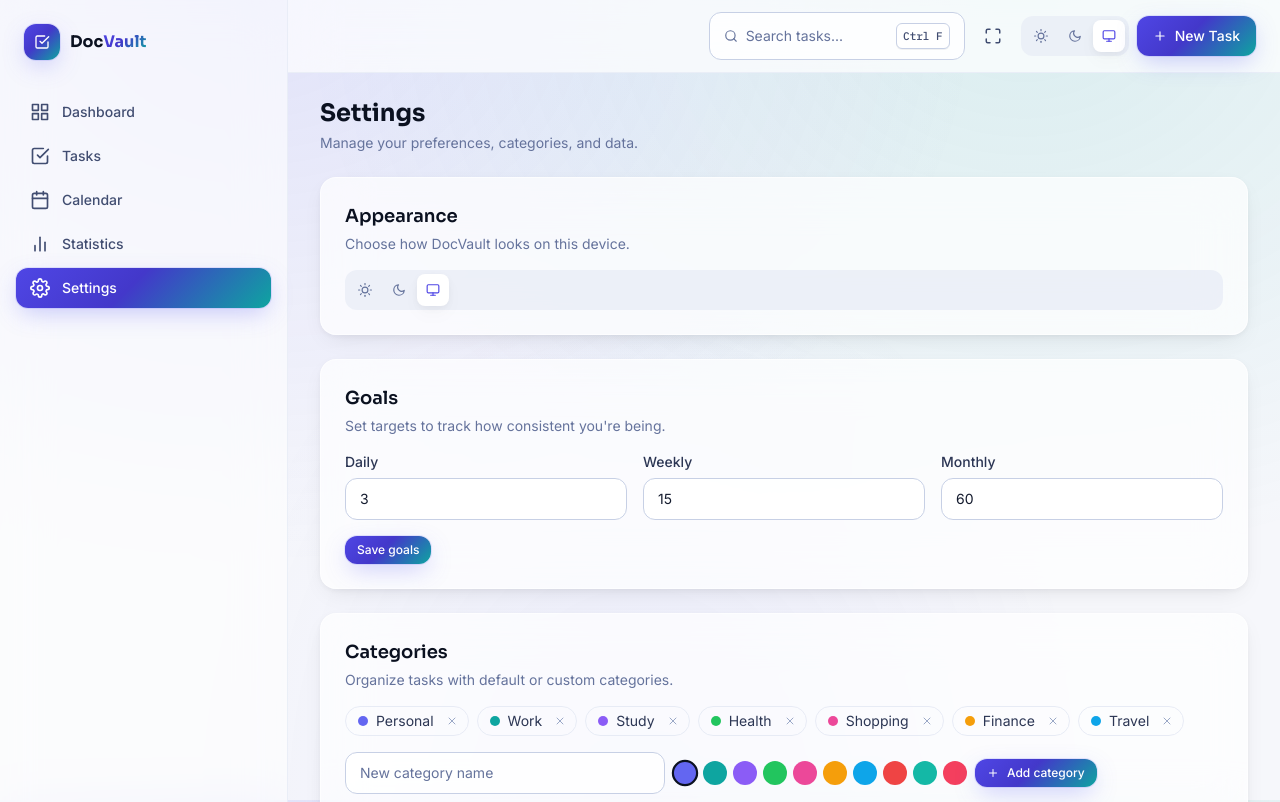
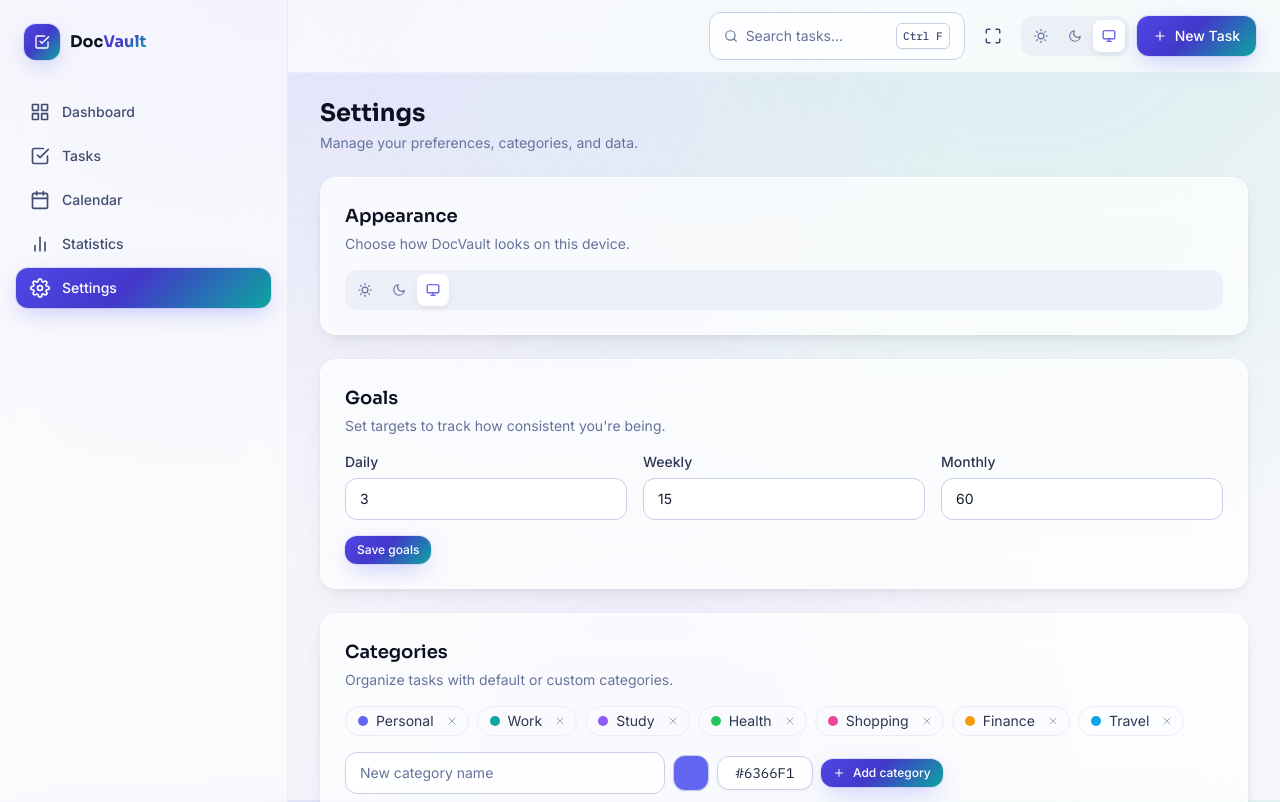
Before and after one commit to hardik-prajapati-12/TaskFlow-Pro, a React (Vite) app: page /settings in a window 1280 px wide. Shown: the top 802 px of the page. Built offline with nearby package versions, Linux system fonts and the light colour scheme.

Commit message:
add color picker for the category

```diff
--- a/src/components/tasks/TaskFormModal.tsx
+++ b/src/components/tasks/TaskFormModal.tsx
@@ -9,7 +9,6 @@ import { Input } from '@/components/ui/Input';
 import { Textarea } from '@/components/ui/Textarea';
 import { Select } from '@/components/ui/Select';
 import { toDateInputValue } from '@/utils/date';
-import { CATEGORY_COLOR_SWATCHES } from '@/constants/categories';
 import { cn } from '@/utils/cn';
 
 const EMPTY_VALUES: TaskFormValues = {
@@ -54,7 +53,7 @@ function TaskFormFields() {
 
   const [showNewCategory, setShowNewCategory] = useState(false);
   const [newCategoryName, setNewCategoryName] = useState('');
-  const [newCategoryColor, setNewCategoryColor] = useState(CATEGORY_COLOR_SWATCHES[0]);
+  const [newCategoryColor, setNewCategoryColor] = useState('#6366F1');
 
   const onSubmit = (values: TaskFormValues) => {
     if (formState.mode === 'edit' && formState.task) {
@@ -141,21 +140,34 @@ function TaskFormFields() {
               onChange={(e) => setNewCategoryName(e.target.value)}
               className="flex-1"
             />
-            <div className="flex items-center gap-1.5">
-              {CATEGORY_COLOR_SWATCHES.map((color) => (
-                <button
-                  key={color}
-                  type="button"
-                  onClick={() => setNewCategoryColor(color)}
-                  aria-label={`Choose color ${color}`}
-                  aria-pressed={newCategoryColor === color}
-                  className={cn(
-                    'h-6 w-6 rounded-full border-2 transition-transform',
-                    newCategoryColor === color ? 'scale-110 border-ink-900 dark:border-white' : 'border-transparent',
-                  )}
-                  style={{ backgroundColor: color }}
-                />
-              ))}
+            <div className="flex items-center gap-2">
+              <button
+                type="button"
+                onClick={() => document.getElementById('modal-category-color-picker')?.click()}
+                className="h-9 w-9 rounded-xl border border-ink-200 shadow-sm transition-transform hover:scale-105 active:scale-95 dark:border-ink-700"
+                style={{ backgroundColor: newCategoryColor }}
+                title="Choose custom color"
+              />
+              <input
+                id="modal-category-color-picker"
+                type="color"
+                value={newCategoryColor}
+                onChange={(e) => setNewCategoryColor(e.target.value)}
+                className="absolute inset-0 opacity-0 pointer-events-none w-0 h-0"
+              />
+              <input
+                type="text"
+                value={newCategoryColor.toUpperCase()}
+                onChange={(e) => {
+                  const val = e.target.value;
+                  if (/^#[0-9A-F]{0,6}$/i.test(val)) {
+                    setNewCategoryColor(val);
+                  }
+                }}
+                maxLength={7}
+                className="w-24 rounded-xl border border-ink-200 bg-white px-3 py-1.5 text-center text-sm font-mono text-ink-700 shadow-sm focus:border-flow-500 focus:outline-none dark:border-ink-700 dark:bg-ink-800 dark:text-ink-200"
+                placeholder="#HEX"
+              />
             </div>
             <Button type="button" size="sm" onClick={handleAddCategory}>
               Add
--- a/src/pages/Settings.tsx
+++ b/src/pages/Settings.tsx
@@ -5,7 +5,6 @@ import { ThemeSwitcher } from '@/components/navigation/ThemeSwitcher';
 import { Button } from '@/components/ui/Button';
 import { Input } from '@/components/ui/Input';
 import { EmptyState } from '@/components/ui/EmptyState';
-import { CATEGORY_COLOR_SWATCHES } from '@/constants/categories';
 import { SHORTCUTS } from '@/constants/shortcuts';
 import { formatRelative } from '@/utils/date';
 import { cn } from '@/utils/cn';
@@ -54,7 +53,7 @@ export default function Settings() {
 
   const fileInputRef = useRef<HTMLInputElement>(null);
   const [newCategoryName, setNewCategoryName] = useState('');
-  const [newCategoryColor, setNewCategoryColor] = useState(CATEGORY_COLOR_SWATCHES[0]);
+  const [newCategoryColor, setNewCategoryColor] = useState('#6366F1');
   const [goalDrafts, setGoalDrafts] = useState(goals);
 
   const handleAddCategory = () => {
@@ -195,21 +194,34 @@ export default function Settings() {
             onChange={(e) => setNewCategoryName(e.target.value)}
             className="sm:max-w-xs"
           />
-          <div className="flex items-center gap-1.5">
-            {CATEGORY_COLOR_SWATCHES.map((color) => (
-              <button
-                key={color}
-                type="button"
-                onClick={() => setNewCategoryColor(color)}
-                aria-label={`Choose color ${color}`}
-                aria-pressed={newCategoryColor === color}
-                className={cn(
-                  'h-6 w-6 rounded-full border-2 transition-transform',
-                  newCategoryColor === color ? 'scale-110 border-ink-900 dark:border-white' : 'border-transparent',
-                )}
-                style={{ backgroundColor: color }}
-              />
-            ))}
+          <div className="flex items-center gap-2">
+            <button
+              type="button"
+              onClick={() => document.getElementById('settings-category-color-picker')?.click()}
+              className="h-9 w-9 rounded-xl border border-ink-200 shadow-sm transition-transform hover:scale-105 active:scale-95 dark:border-ink-700"
+              style={{ backgroundColor: newCategoryColor }}
+              title="Choose custom color"
+            />
+            <input
+              id="settings-category-color-picker"
+              type="color"
+              value={newCategoryColor}
+              onChange={(e) => setNewCategoryColor(e.target.value)}
+              className="absolute inset-0 opacity-0 pointer-events-none w-0 h-0"
+            />
+            <input
+              type="text"
+              value={newCategoryColor.toUpperCase()}
+              onChange={(e) => {
+                const val = e.target.value;
+                if (/^#[0-9A-F]{0,6}$/i.test(val)) {
+                  setNewCategoryColor(val);
+                }
+              }}
+              maxLength={7}
+              className="w-24 rounded-xl border border-ink-200 bg-white px-3 py-1.5 text-center text-sm font-mono text-ink-700 shadow-sm focus:border-flow-500 focus:outline-none dark:border-ink-700 dark:bg-ink-800 dark:text-ink-200"
+              placeholder="#HEX"
+            />
           </div>
           <Button size="sm" leftIcon={<FiPlus aria-hidden="true" />} onClick={handleAddCategory}>
             Add category
```
